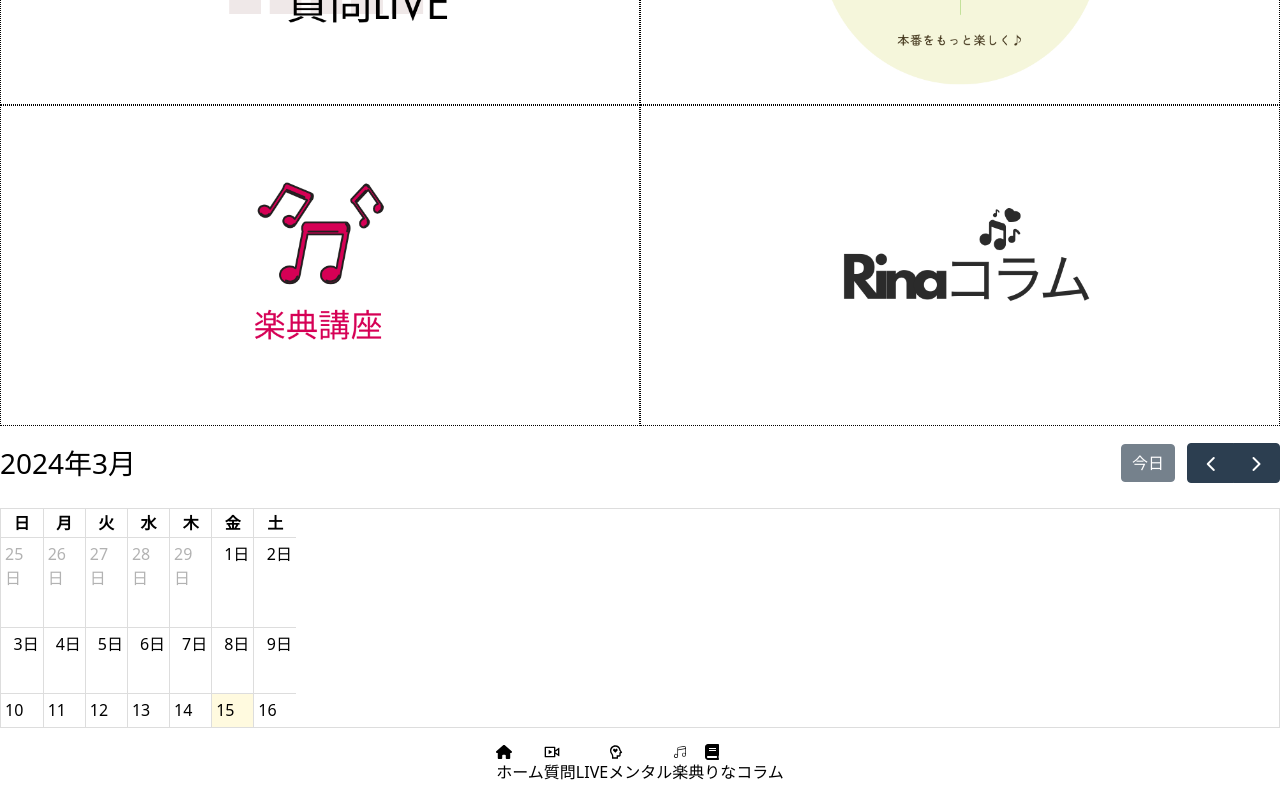
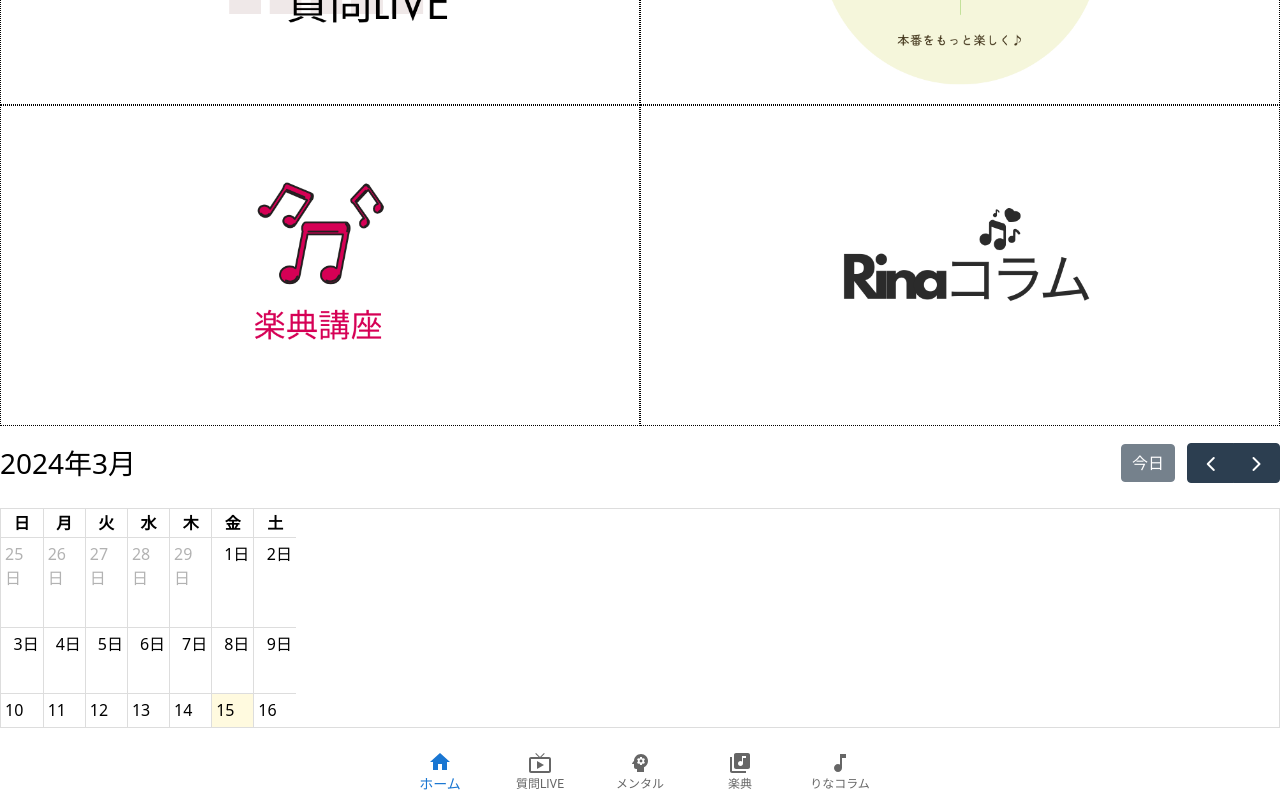
Before and after one commit to Koheibass/oto-manabi-app, a Next.js app: page / in a window 1280 px wide. Shown: the part 652-1452 px from the top of the page. Built offline with nearby package versions, Linux system fonts and the light colour scheme.

Commit message:
ボトムナビゲーション実装

```diff
--- a/components/BottomNav.jsx
+++ b/components/BottomNav.jsx
@@ -1,29 +1,33 @@
-import { FaHouse } from "react-icons/fa6";
-import { RiLiveLine } from "react-icons/ri";
-import { RiMentalHealthLine } from "react-icons/ri";
-import { CiMusicNote1 } from "react-icons/ci";
-import { FaBook } from "react-icons/fa";
-
+import * as React from 'react';
+import Box from '@mui/material/Box';
+import BottomNavigation from '@mui/material/BottomNavigation';
+import BottomNavigationAction from '@mui/material/BottomNavigationAction';
+import HomeIcon from '@mui/icons-material/Home';
+import LiveTvIcon from '@mui/icons-material/LiveTv';
+import PsychologyIcon from '@mui/icons-material/Psychology';
+import LibraryMusicIcon from '@mui/icons-material/LibraryMusic';
+import MusicNoteIcon from '@mui/icons-material/MusicNote';
+import Link from 'next/link';
 
 
 export default function BottomNav() {
+    const [value, setValue] = React.useState(0);
+
     return (
-        <ul className="flex items-center justify-center w-full">
-            <li>
-                <a href=''><FaHouse /><span>ホーム</span></a>
-            </li>
-            <li>
-                <a href=''><RiLiveLine /><span>質問LIVE</span></a>
-            </li>
-            <li>
-                <a href=''><RiMentalHealthLine /><span>メンタル</span></a>
-            </li>
-            <li>
-                <a href=''><CiMusicNote1 /><span>楽典</span></a>
-            </li>
-            <li>
-                <a href=''><FaBook /><span>りなコラム</span></a>
-            </li>
-        </ul>
-    )
+        <Box sx={{ width: 500 }}>
+            <BottomNavigation
+                showLabels
+                value={value}
+                onChange={(event, newValue) => {
+                    setValue(newValue);
+                }}
+            >
+                <BottomNavigationAction LinkComponent={Link} href={"/"} label="ホーム" icon={<HomeIcon />} />
+                <BottomNavigationAction label="質問LIVE" icon={<LiveTvIcon />} />
+                <BottomNavigationAction label="メンタル" icon={<PsychologyIcon />} />
+                <BottomNavigationAction label="楽典" icon={<LibraryMusicIcon />} />
+                <BottomNavigationAction label="りなコラム" icon={<MusicNoteIcon />} />
+            </BottomNavigation>
+        </Box >
+    );
 }
--- a/components/Main/SectionColumn.jsx
+++ b/components/Main/SectionColumn.jsx
@@ -2,7 +2,7 @@ export default function SectionColumn() {
     return (
         <div>
             <a href=''><span className="flex items-center justify-center border border-black border-dotted">
-                <img src="/photo/columnphoto.png" width="50%" />
+                <img src="/photo/columnPhoto.png" width="50%" />
             </span></a>
         </div>
     )
--- a/package.json
+++ b/package.json
@@ -9,12 +9,16 @@
     "lint": "next lint"
   },
   "dependencies": {
+    "@emotion/react": "^11.11.4",
+    "@emotion/styled": "^11.11.5",
     "@fortawesome/fontawesome-svg-core": "^6.5.1",
     "@fortawesome/react-fontawesome": "^0.2.0",
     "@fullcalendar/core": "^6.1.11",
     "@fullcalendar/daygrid": "^6.1.11",
     "@fullcalendar/interaction": "^6.1.11",
     "@fullcalendar/react": "^6.1.11",
+    "@mui/icons-material": "^5.15.14",
+    "@mui/material": "^5.15.14",
     "microcms-js-sdk": "^3.0.0",
     "next": "14.1.3",
     "react": "^18",
```
Also changed, not shown: 1 other file (tests, documents, lock files or other folders).
